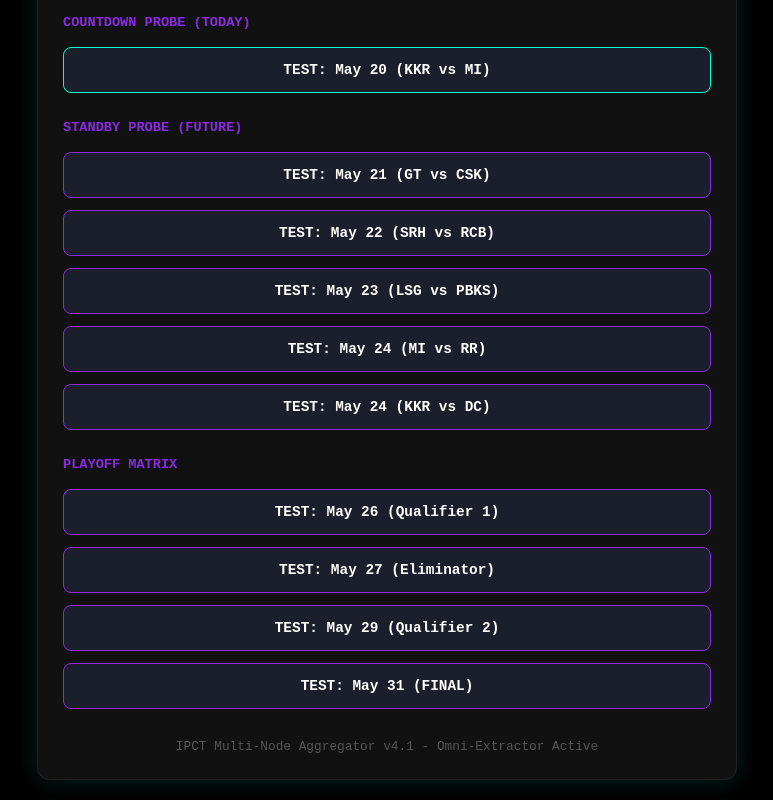
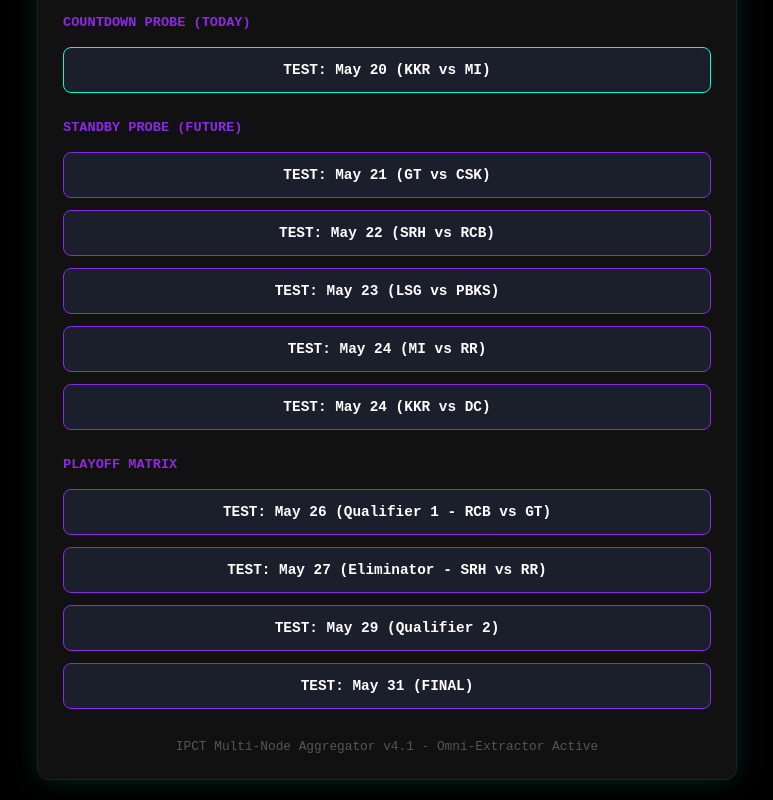
Before and after one commit to repalleramr/IPCT_V, a website: page index.html in a window 1280 px wide. Shown: the part 438-1238 px from the top of the page, without its empty margins (253-1026 px from the left). Drawn offline with Linux system fonts and the light colour scheme.

Commit message:
Update index.html

```diff
--- a/index.html
+++ b/index.html
@@ -139,11 +139,11 @@
             </a>
 
             <div class="link-title">Playoff Matrix</div>
-            <a href="/api/live?teams=TBD%20vs%20TBD&time=May%2026%20(7:30%20PM)">
-                TEST: May 26 (Qualifier 1)
+            <a href="/api/live?teams=Royal%20Challengers%20Bengaluru%20vs%20Gujarat%20Titans&time=May%2026%20(7:30%20PM)">
+                TEST: May 26 (Qualifier 1 - RCB vs GT)
             </a>
-            <a href="/api/live?teams=TBD%20vs%20TBD&time=May%2027%20(7:30%20PM)">
-                TEST: May 27 (Eliminator)
+            <a href="/api/live?teams=Sunrisers%20Hyderabad%20vs%20Rajasthan%20Royals&time=May%2027%20(7:30%20PM)">
+                TEST: May 27 (Eliminator - SRH vs RR)
             </a>
             <a href="/api/live?teams=TBD%20vs%20TBD&time=May%2029%20(7:30%20PM)">
                 TEST: May 29 (Qualifier 2)
```
